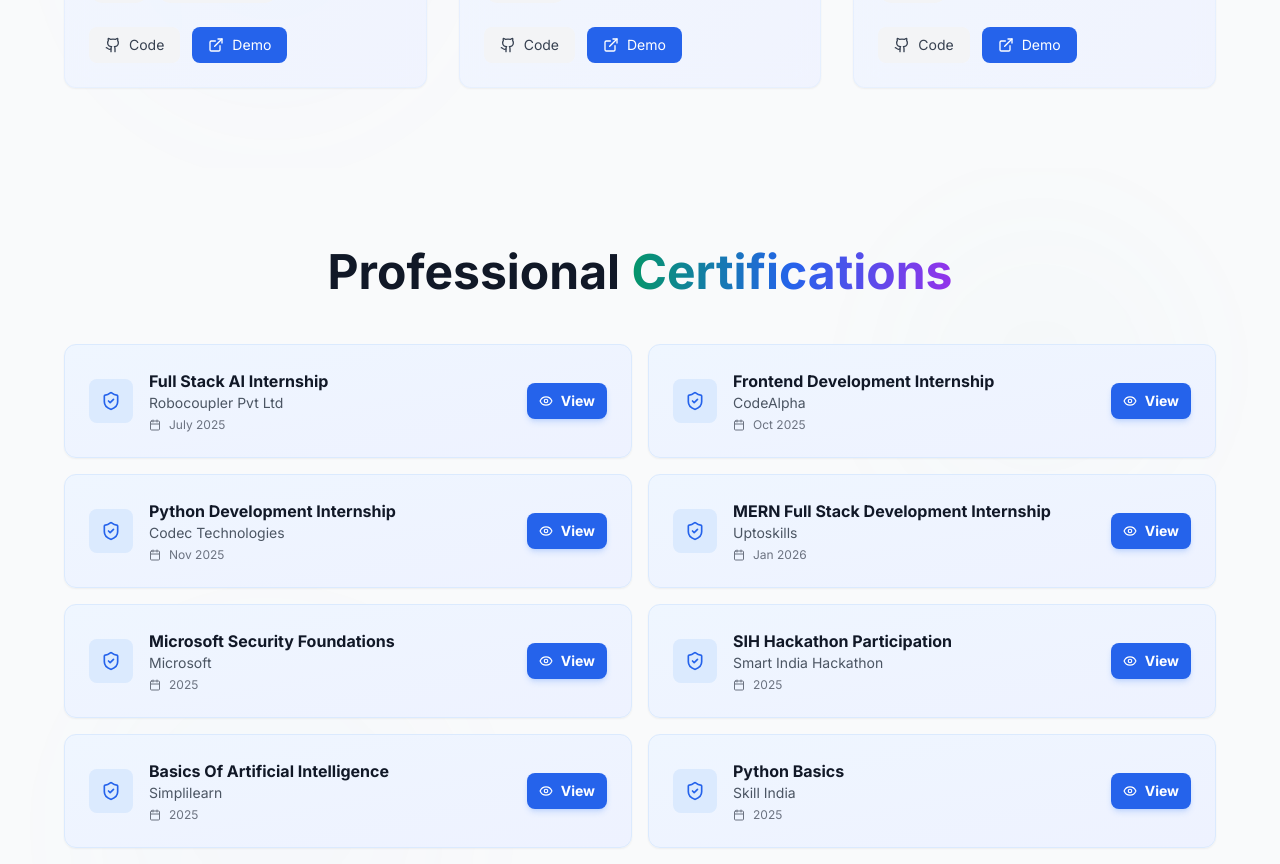
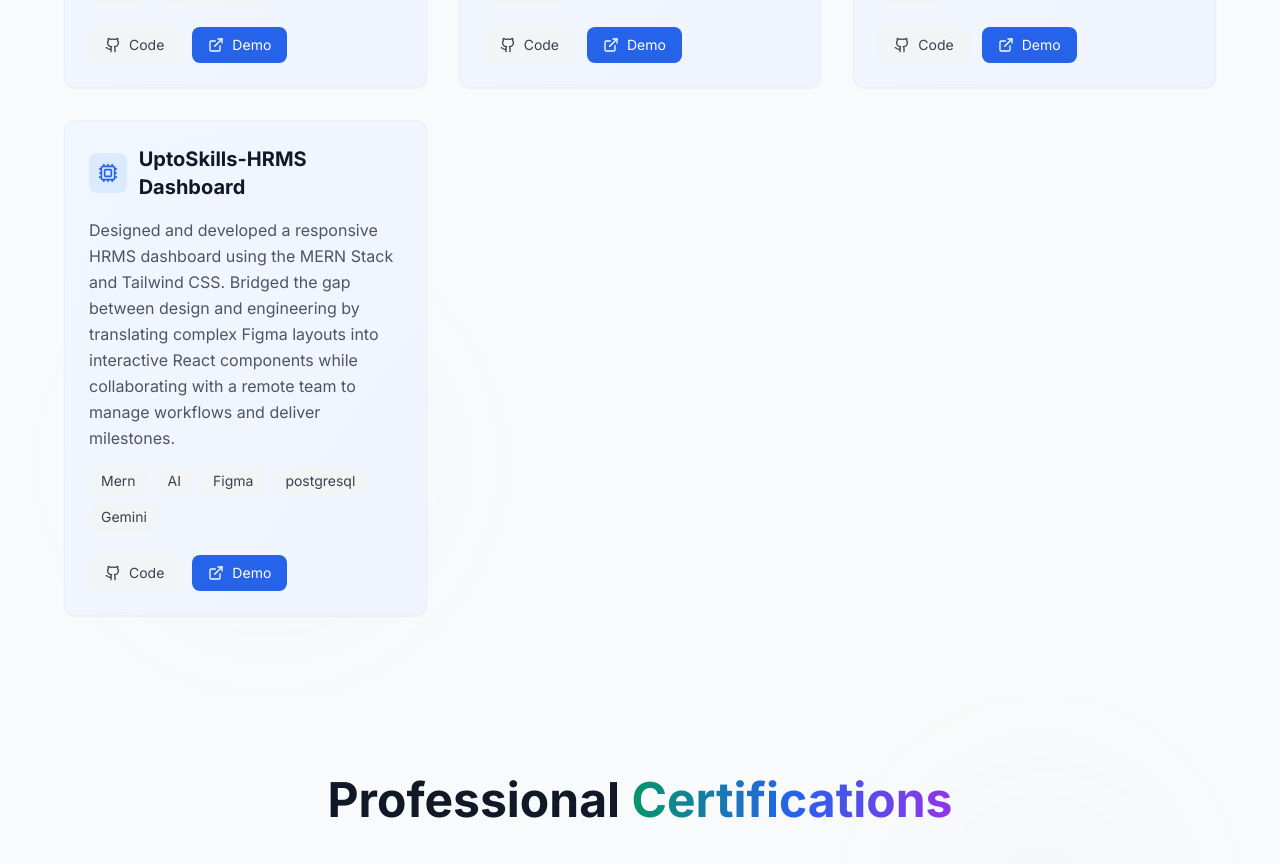
Before and after one commit to Muralikonala/My-Portfolio, a React (Vite) app: page / in a window 1280 px wide. Shown: the part 5120-5984 px from the top of the page. Built offline with nearby package versions, Linux system fonts and the light colour scheme.

Commit message:
new intern project added

```diff
--- a/src/components/Projects.tsx
+++ b/src/components/Projects.tsx
@@ -6,7 +6,8 @@ const Projects: React.FC = () => {
   const projects = [
     { icon: Cpu, title: "Robocoupler AI/ML Projects", description: "Full-stack AI/ML development from Robocoupler internship featuring computer vision solutions: object detection system trained on Roboflow datasets for high-accuracy classification, and face recognition security module built with Caffe deep learning framework.", tags: ["Python", "Computer Vision", "Roboflow", "Caffe", "Deep Learning"] },
     { icon: Globe, title: "CodeAlpha Frontend Projects", description: "Comprehensive frontend development portfolio including an interactive calculator with advanced functions, dynamic image gallery with filtering, and responsive portfolio website with modern animations.", tags: ["JavaScript", "React", "HTML", "CSS", "Frontend"] },
-    { icon: Bot, title: "Codec Technologies Python Projects", description: "Diverse Python development projects including CLI calculator, real-time stock market web dashboard with data visualization, and AI-powered web assistant using Google's Gemini for natural language processing.", tags: ["Python", "AI", "Web", "Finance", "Gemini"] }
+    { icon: Bot, title: "Codec Technologies Python Projects", description: "Diverse Python development projects including CLI calculator, real-time stock market web dashboard with data visualization, and AI-powered web assistant using Google's Gemini for natural language processing.", tags: ["Python", "AI", "Web", "Finance", "Gemini"] },
+    { icon: Cpu, title: "UptoSkills-HRMS Dashboard ", description: "Designed and developed a responsive HRMS dashboard using the MERN Stack and Tailwind CSS. Bridged the gap between design and engineering by translating complex Figma layouts into interactive React components while collaborating with a remote team to manage workflows and deliver milestones.", tags: ["Mern", "AI", "Figma", "postgresql", "Gemini"] }
   ];
 
   return (
```
